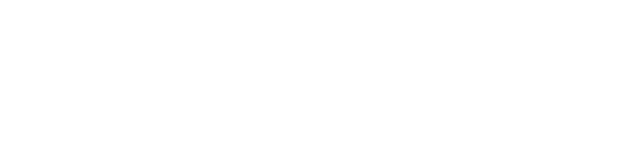
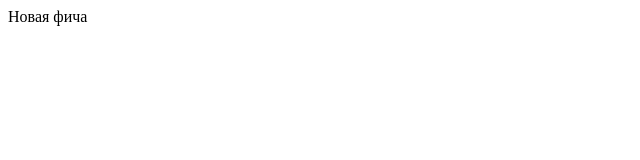
Before and after one commit to Venoboy/test-git, a plain HTML site: page index.html in a window 1280 px wide. Shown: the full height of the page, 0-640 px from the left. Drawn offline with Linux system fonts and the light colour scheme.

Commit message:
update index

```diff
--- a/index.html
+++ b/index.html
@@ -5,6 +5,6 @@
     <title>Title</title>
 </head>
 <body>
-
+<div>Новая фича</div>
 </body>
 </html>
```
